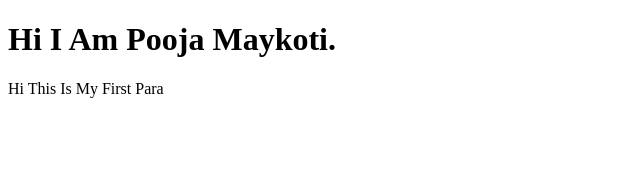
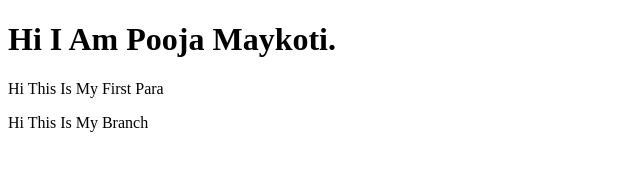
Before and after one commit to PoojaMaykoti/PoojaMyakoti-Site, a plain HTML site: page Index.html in a window 1280 px wide. Shown: the whole page, without its empty margins (0-640 px from the left). Drawn offline with Linux system fonts and the light colour scheme.

Commit message:
docs: update

```diff
--- a/Index.html
+++ b/Index.html
@@ -11,7 +11,7 @@
 
 <p>Hi This Is My First Para</p>
 
-
+<p> Hi This Is My Branch</p>
 
 
 
```
